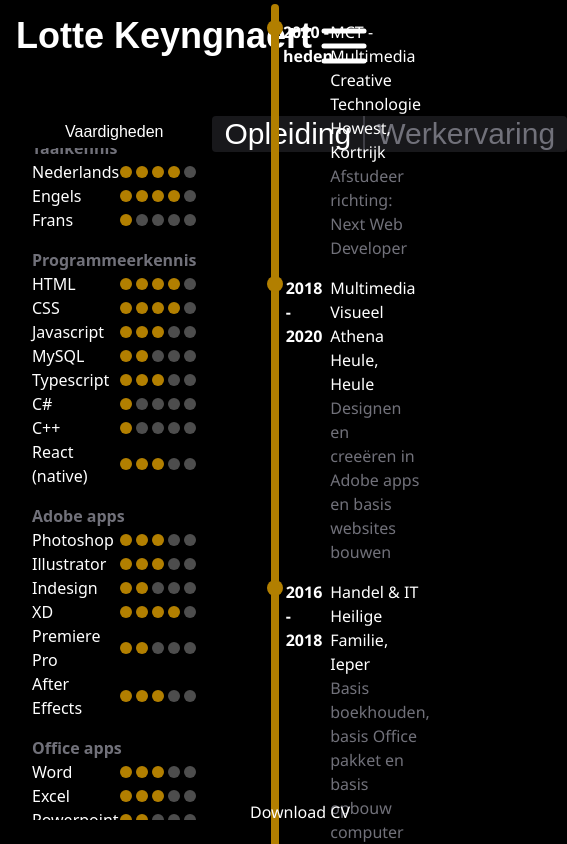
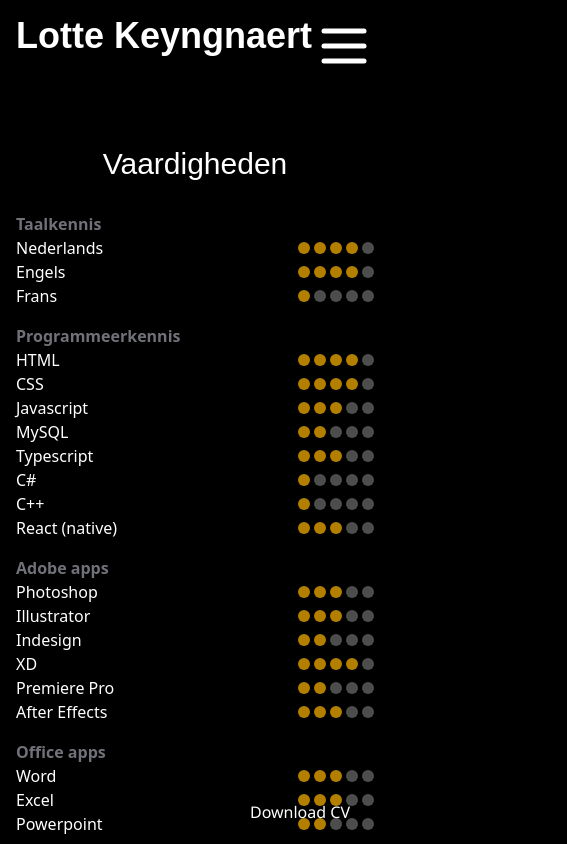
Before and after one commit to KeyngnaertLotte/Portfolio, a React (Vite) app: page /cv in a window 390 px wide. Shown: the top 844 px of the page, 567 px wide, since content can reach past the window. Built offline with nearby package versions, Linux system fonts and the light colour scheme; a web font is replaced by a local one.

Commit message:
mobile done

```diff
--- a/src/components/CV/AppComputervaardigheden.tsx
+++ b/src/components/CV/AppComputervaardigheden.tsx
@@ -3,11 +3,11 @@ import { Languages, Code2, Paintbrush, LayoutGrid } from 'lucide-react'
 export default () => {
   return (
 
-    <div className="flex h-full flex-col items-center mt-10 text-white  tablet:h-4/5  web:w-1/5 web:h-full">
-      <h2 className="text-center font-heading  font-medium leading-8 tablet:text-2xl web:mb-4 ">
+    <div className="flex h-fit flex-col items-center mt-10 text-white w-full tablet:w-2/5 web:w-1/5 web:h-full">
+      <h2 className="text-center font-heading  font-medium leading-8 tablet:text-2xl web:mb-4 text-3xl">
         Vaardigheden
       </h2>
-      <div className="h-screen overflow-y-auto flex px-4 flex-col justify-center items-center tablet:flex-wrap tablet:flex-row tablet:h-fit tablet:mt-24  web:h-auto web:w-full web:mt-0">
+      <div className="h-fit overflow-y-auto flex px-4 flex-col justify-start mt-8 tablet:justify-center items-center tablet:flex-wrap tablet:flex-row  tablet:mt-12  web:h-auto w-full web:mt-0">
         <div className='w-full'>
           <h3 className='font-bold text-zinc-500'>Taalkennis</h3>
           <div className='flex flex-row justify-between items-center'>
--- a/src/components/CV/AppOpleiding.tsx
+++ b/src/components/CV/AppOpleiding.tsx
@@ -4,8 +4,8 @@ import HorizontalLine from './HorizontalLine';
 
 export default () => {
   return (
-    <div className='h-full w-full flex items-center justify-center pt-4 text-white font-body'>
-      <div className='w-[70%] grid grid-rows-15 grid-cols-9 grid-cols-10px grid-rows-10px ml-4 justify-items-center content-end gap-0 gap-y-4'>
+    <div className='h-full mb-5 tablet:mb-0 tablet:h-[70%] w-full flex items-center justify-center pt-4 text-white font-body web:h-full'>
+      <div className='w-full tablet:w-[70%] grid grid-rows-15 grid-cols-9 grid-cols-10px grid-rows-10px ml-4 justify-items-center content-end gap-0 gap-y-4'>
       <div className="col-start-1 col-span-1 row-span-5 row-start-1   w-2 rounded-full bg-[#B27F00]"></div>
       <div className=" h-4 w-4 rounded-full bg-[#B27F00]  col-span-1 col-start-1 row-span-1 row-start-2"></div>
         <div className="h-4 w-4 rounded-full bg-[#B27F00] col-span-1 col-start-1 row-span-1 row-start-3"></div>
--- a/src/components/CV/AppWerkervaring.tsx
+++ b/src/components/CV/AppWerkervaring.tsx
@@ -71,8 +71,8 @@ export default () => {
   const years = [2023, 2022, 2021, 2020, 2019, 2018, 2017]
 
   return (
-    <div className="flex h-full w-full items-center justify-center pt-4 font-body text-white">
-      <div className="grid-rows-10 grid h-full w-[20%]  justify-items-start">
+    <div className="flex h-full w-full  items-center justify-center pt-4 font-body text-white">
+      <div className="grid-rows-10 grid h-screen tablet:h-full w-[20%]  justify-items-start web:gap-0 gap-x-2">
         <div className="col-span-1 col-start-1 row-start-1 row-end-9 w-2 justify-self-center rounded-full bg-[#B27F00]"></div>
         <div className="col-span-1 col-start-1 row-span-1 row-start-2 h-4 w-4 justify-self-center rounded-full bg-[#B27F00]"></div>
         <div className="col-span-1 col-start-1 row-span-1 row-start-3  h-4 w-4 justify-self-center rounded-full bg-[#B27F00]"></div>
@@ -106,8 +106,8 @@ export default () => {
         )}
       </div>
 
-      <div className="h-full w-[40%]">
-        <div className="flex h-full w-full flex-col items-start justify-center gap-6">
+      <div className="h-full w-[60%] tablet:w-[40%]">
+        <div className="flex h-full w-full flex-col items-start justify-center gap-6 pl-6 tablet:pl-0">
           {jobs.map(
             (job, index) =>
               (Array.isArray(job.year)
--- a/src/routes/Cv.tsx
+++ b/src/routes/Cv.tsx
@@ -52,11 +52,11 @@ export default function Cv() {
             <AppNavigation />
           )}
         </div>
-        <div className="flex h-[85%] w-full flex-row">
+        <div className="flex h-[85%] w-screen flex-col my-auto web:my-0 tablet:flex-row">
           <AppComputervaardigheden />
-          <div className="mt-10 w-4/5">
-            <div className="flex w-fit mx-auto rounded flex-row items-center justify-center bg-zinc-900 divide-x-2 divide-zinc-700">
-              <label className="cursor-pointer px-3">
+          <div className="tablet:mt-10 tablet:w-4/5 w-screen mt-20 flex flex-col tablet:items-start justify-center items-center">
+            <div className="flex tablet:w-fit w-[90%] mx-0 tablet:mx-auto rounded flex-col tablet:flex-row  items-center justify-center bg-zinc-900 divide-y-2 tablet:divide-y-0 tablet:divide-x-2 divide-zinc-700">
+              <label className="cursor-pointer tablet:px-3 py-3">
                 <input
                   type="radio"
                   value="opleiding"
@@ -68,7 +68,7 @@ export default function Cv() {
                   Opleiding
                 </span>
               </label>
-              <label className="cursor-pointer px-3">
+              <label className="cursor-pointer tablet:px-3 py-3">
                 <input
                   type="radio"
                   value="werkervaring"
@@ -81,14 +81,14 @@ export default function Cv() {
                 </span>
               </label>
             </div>
-            <div className="h-full">
+            <div className="h-fit tablet:h-full mt-5 tablet:mt-0 w-full">
               {selectedTab === 'opleiding' && <AppOpleiding />}
               {selectedTab === 'werkervaring' && <AppWerkervaring />}
             </div>
           </div>
         </div>
       </div>
-      <a href={cvLotte} download="CV_LotteKeyngnaert" className='text-white font-body absolute bottom-5 right-10'>Download CV</a>
+      <a href={cvLotte} download="CV_LotteKeyngnaert" className='fixed z-10 text-white font-body tablet:absolute bottom-5 right-10'>Download CV</a>
     </main>
   );
 }
```
